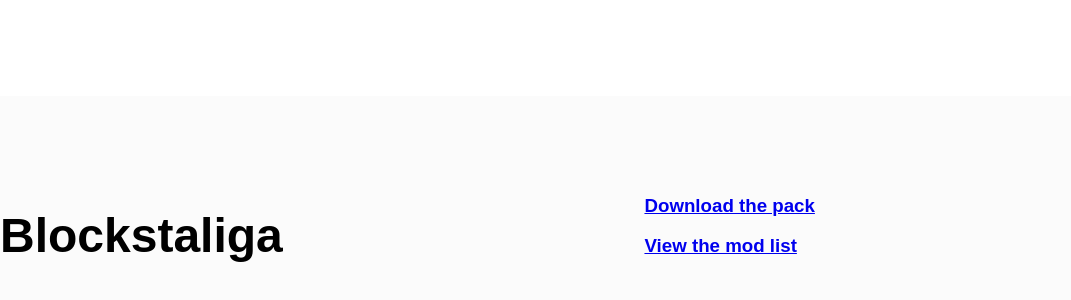
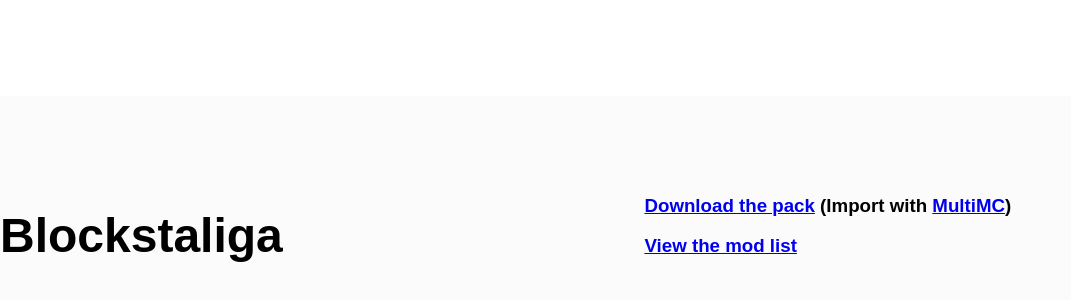
Before and after one commit to m1cr0man/blockstaliga, a plain HTML site: page index.html in a window 1280 px wide. Shown: the part 160-460 px from the top of the page, without its empty margins (0-1071 px from the left). Drawn offline with Linux system fonts and the light colour scheme.

Commit message:
Add multimc link to index

```diff
--- a/index.html
+++ b/index.html
@@ -46,7 +46,7 @@
         <div id="main">
             <h1>Blockstaliga</h1>
             <div id="links">
-                <h3><a href='https://s3.m1cr0man.com/public/Blockstaliga%201.12.2.7.zip'>Download the pack</a></h3>
+                <h3><a href='https://s3.m1cr0man.com/public/Blockstaliga%201.12.2.7.zip'>Download the pack</a> (Import with <a href="https://multimc.org">MultiMC</a>)</h3>
                 <h3><a href='https://github.com/m1cr0man/blockstaliga/blob/master/MODLIST.md'>View the mod list</a></h3>
             </div>
         </div>
```
